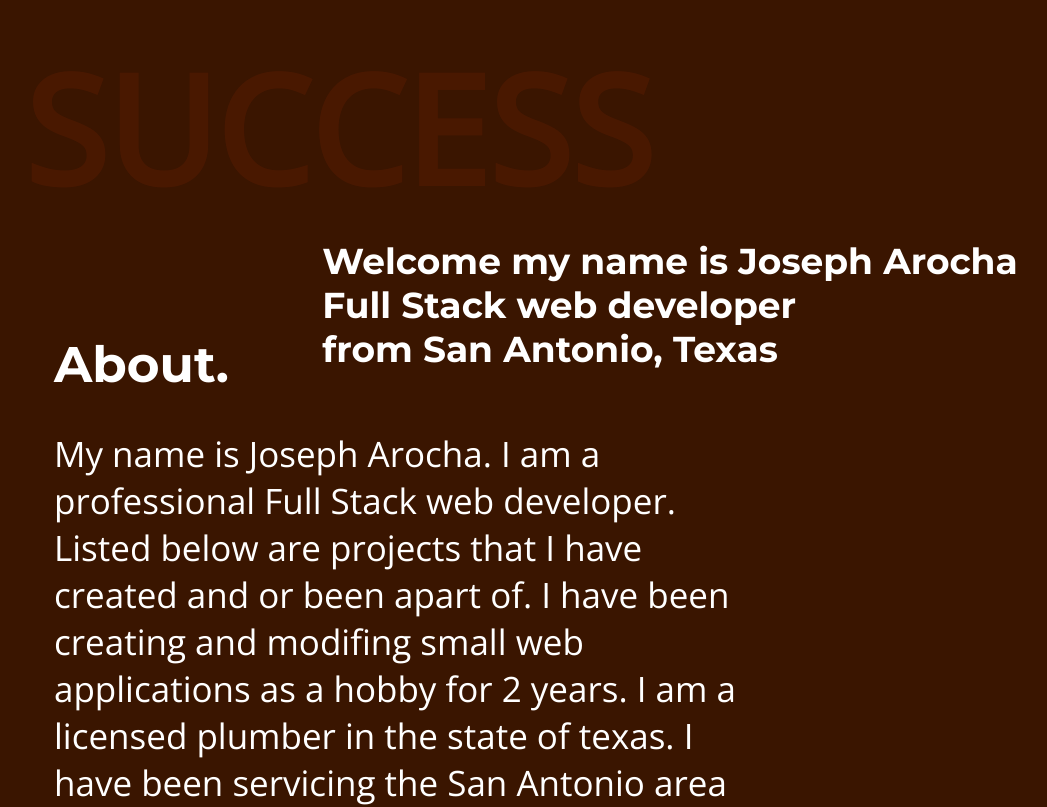
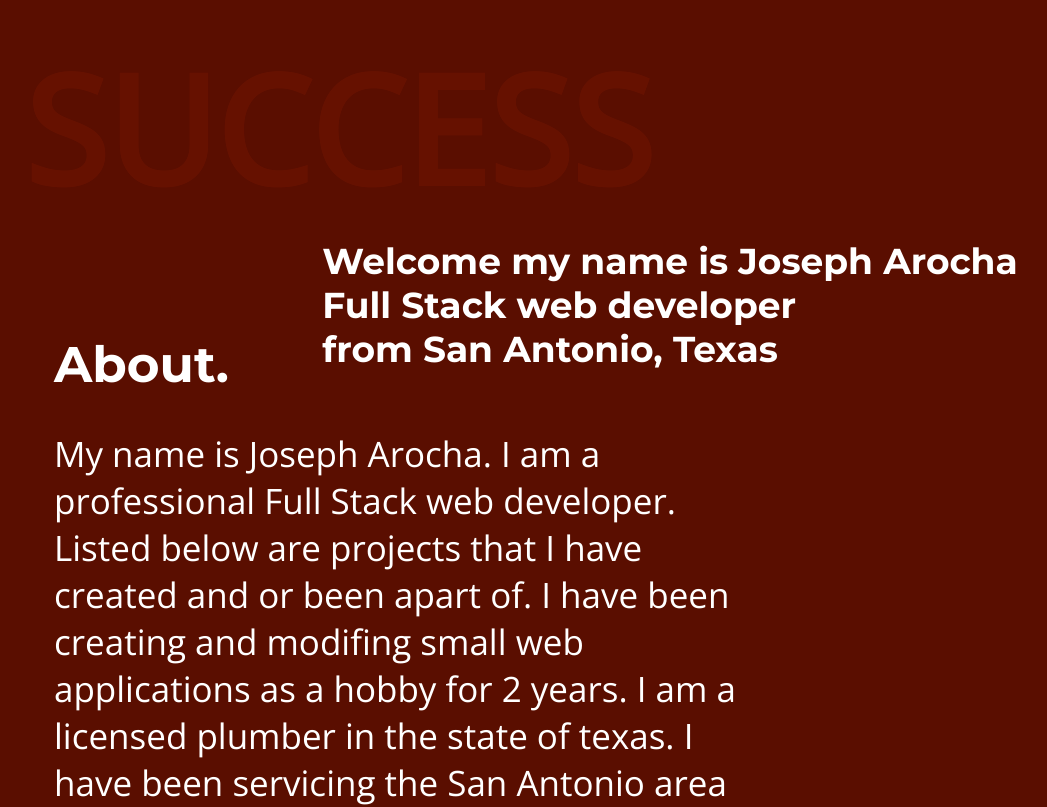
Before and after one commit to hozerpffp2009/reactPortfolio, a React (Create React App) app in the folder reactportfolio/: page / in a window 1280 px wide. Shown: the top 807 px of the page, without its empty margins (6-1053 px from the left). Built offline with nearby package versions, Linux system fonts and the light colour scheme.

Commit message:
made minor changes to color styling

```diff
--- a/reactportfolio/src/App.css
+++ b/reactportfolio/src/App.css
@@ -3,7 +3,7 @@
 
 body{
   font-size: 16px;
-  background: rgb(58, 21, 0);
+  background: rgb(90, 14, 0);
   font-family: 'Open Sans', sans-serif;
   overflow-x: hidden;
   z-index: 1;
--- a/reactportfolio/src/components/Contact.js
+++ b/reactportfolio/src/components/Contact.js
@@ -1,7 +1,7 @@
 import React, { Component } from 'react';
 import Fade from 'react-reveal/Fade';
 import data from '../Portfolio';
-import { Link, animateScroll as scroll } from "react-scroll";
+import { Link } from "react-scroll";
 
 class Contact extends Component {
     state = {  }
```
